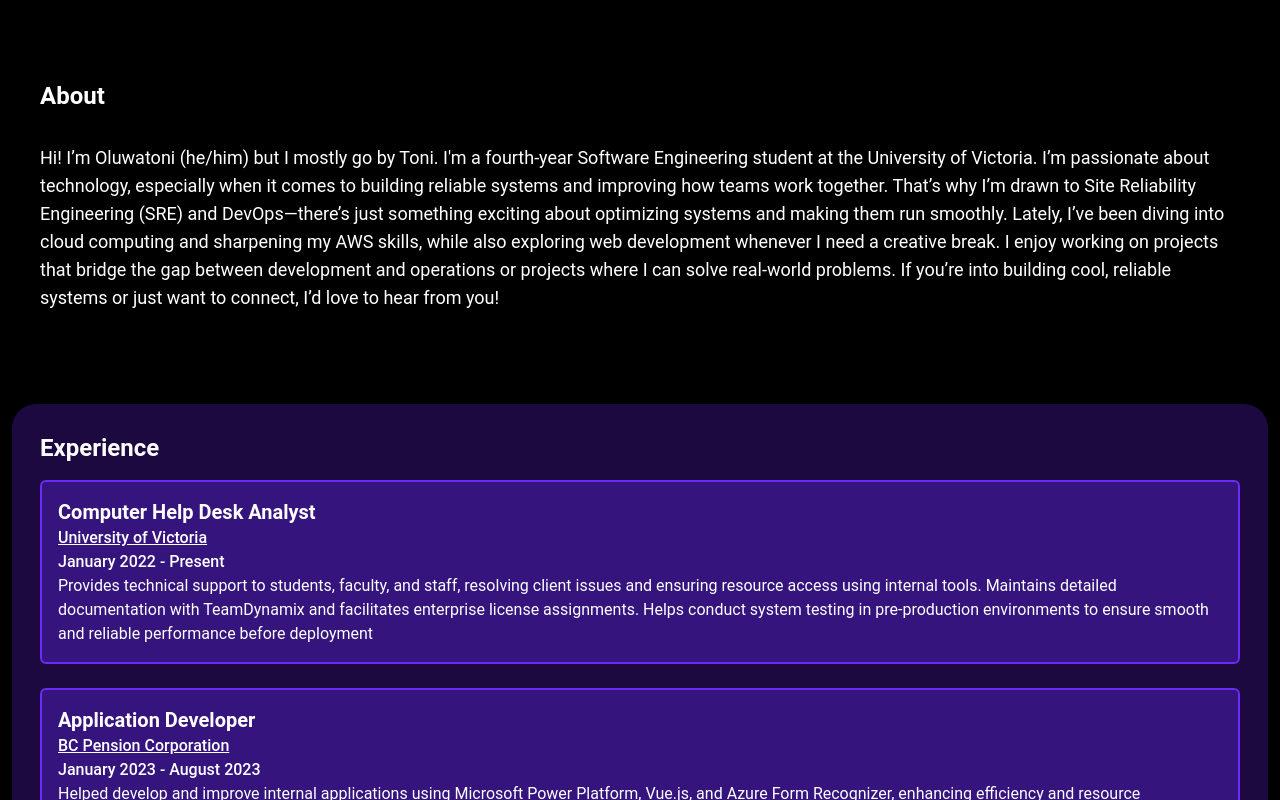
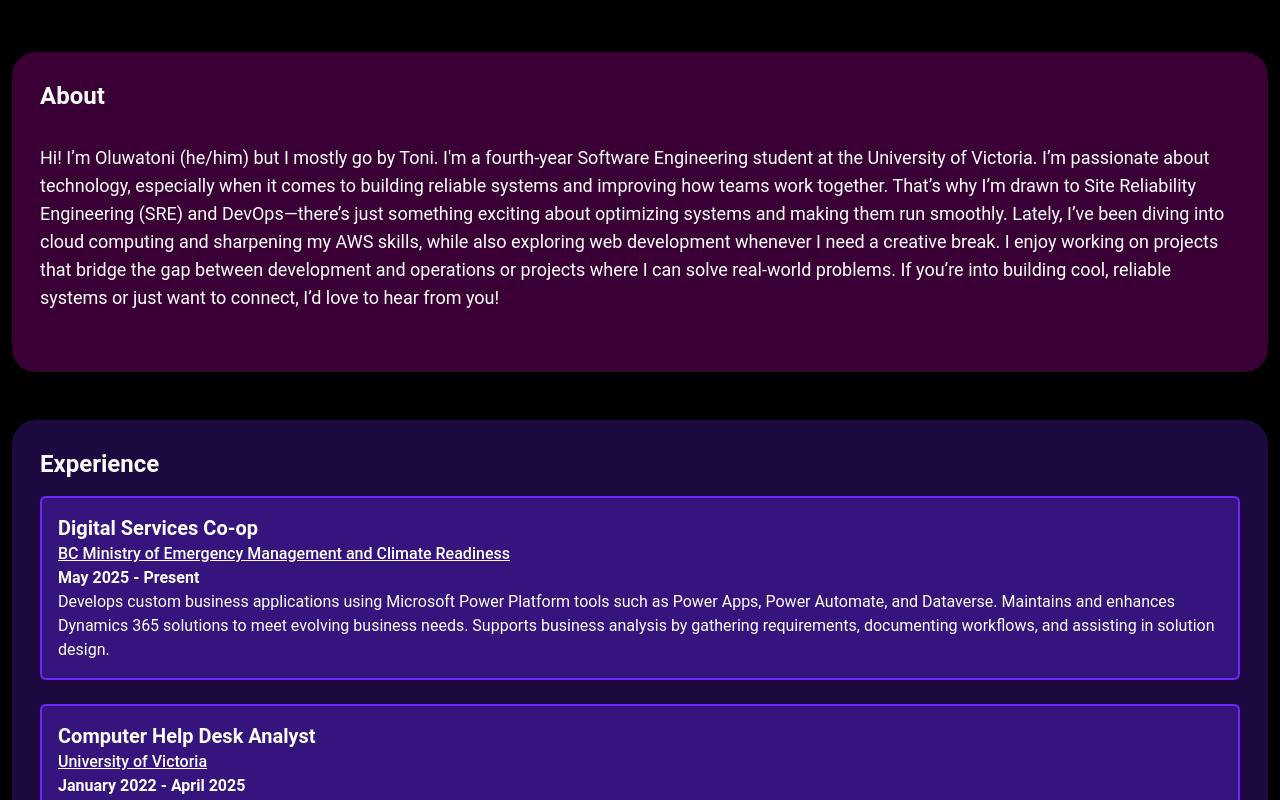
Before and after one commit to hungry-yumyumman/portfolio, a Vue app: page / in a window 1280 px wide. Shown: the part 280-1080 px from the top of the page. Built offline with nearby package versions, Linux system fonts and the light colour scheme.

Commit message:
Update work experience and bolden job duration in experience card component

```diff
--- a/src/components/ExperienceCard.vue
+++ b/src/components/ExperienceCard.vue
@@ -18,7 +18,7 @@ defineProps({
     <h4 class="text-xl font-bold">{{ JobTitle }}</h4>
     <div class="font-medium">
       <a :href="CompanyURL" class="underline hover:text-blue-600 active:text-violet-700" target="_blank">{{ Company }}</a>
-      <p>{{ StartDate }} - {{ EndDate || 'Present' }}</p>
+      <p class="font-semibold">{{ StartDate }} - {{ EndDate || 'Present' }}</p>
     </div>
     <div v-for="(competency, index) in Competencies" :key="index">
       {{competency}}
--- a/src/views/HomeView.vue
+++ b/src/views/HomeView.vue
@@ -12,17 +12,27 @@ import { format } from 'date-fns';
 
 const experience : Ref<exp[]> = ref([
   {
+    JobTitle: "Digital Services Co-op",
+    StartDate: format(new Date('May 26, 2025'), "MMMM yyyy"),
+    EndDate:"",
+    Location:"Saanichton, BC",
+    Company:"BC Ministry of Emergency Management and Climate Readiness",
+    CompanyURL: "https://www2.gov.bc.ca/gov/content/governments/organizational-structure/ministries-organizations/ministries/emergency-management-and-climate-readiness",
+    Competencies: ["Develops custom business applications using Microsoft Power Platform tools such as Power Apps, Power Automate, and Dataverse. Maintains and enhances Dynamics 365 solutions to meet evolving business needs. Supports business analysis by gathering requirements, documenting workflows, and assisting in solution design."],
+    Technologies:[""]
+  },
+  {
     JobTitle: "Computer Help Desk Analyst",
     StartDate: format(new Date('January 2, 2022'), "MMMM yyyy"),
-    EndDate:"",
+    EndDate: format(new Date('April 29, 2025'), "MMMM yyyy"),
     Location:"Victoria, BC",
     Company:"University of Victoria",
     CompanyURL: "https://www.uvic.ca",
-    Competencies: ["Provides technical support to students, faculty, and staff, resolving client issues and ensuring resource access using internal tools. Maintains detailed documentation with TeamDynamix and facilitates enterprise license assignments. Helps conduct system testing in pre-production environments to ensure smooth and reliable performance before deployment"],
+    Competencies: ["Provided technical support to students, faculty, and staff, resolving client issues and ensuring resource access using internal tools. Maintained detailed documentation with TeamDynamix and facilitates enterprise license assignments. Helped conduct system testing in pre-production environments to ensure smooth and reliable performance before deployment"],
     Technologies:[""]
   },
   {
-    JobTitle: "Application Developer",
+    JobTitle: "Application Developer Co-op",
     StartDate: format(new Date('January 2, 2023'), "MMMM yyyy"),
     EndDate: format(new Date('August 25, 2023'), "MMMM yyyy"),
     Location:"Victoria, BC",
@@ -84,9 +94,9 @@ const Projects: Ref<proj[]> = ref([
           </div>
         </div>
 
-        <div id="about" class="text-white mx-3 p-7">
+        <div id="about" class="text-white mx-3 p-7 bg-plum rounded-[24px]">
           <h3 class="text-2xl font-bold mb-4">About</h3>
-          <div class="pb-16 pt-4 text-lg">
+          <div class="pb-8 pt-4 text-lg">
             Hi! I’m Oluwatoni (he/him) but I mostly go by Toni. I'm a fourth-year Software Engineering student at the University of Victoria.
             I’m passionate about technology, especially when it comes to building reliable systems and improving how teams work together.
             That’s why I’m drawn to Site Reliability Engineering (SRE) and DevOps—there’s just something exciting about optimizing systems and making them run smoothly.
@@ -97,7 +107,7 @@ const Projects: Ref<proj[]> = ref([
           </div>
         </div>
 
-        <div id="experience" class="text-white mx-3 p-7 bg-darkPurple rounded-[24px]">
+        <div id="experience" class="text-white mt-12 mx-3 p-7 bg-darkPurple rounded-[24px]">
           <h3 class="text-2xl font-bold mb-4">Experience</h3>
           <div class="grid grid-cols-1 gap-6 ">
             <ExperienceCard
--- a/tailwind.config.js
+++ b/tailwind.config.js
@@ -18,7 +18,9 @@ export default {
         orangePri: '#FE961B',
         darkGrey:'#313338',
         lighterGrey:'#565a62',
-        grampsBrown:'#795649'
+        grampsBrown:'#795649',
+        plum: '#3a0035',
+        lightplum: '#590248'
       },
       fontFamily: {
         'discord': ['"gg sans"', '"Noto Sans"', '"Helvetica Neue"', 'Helvetica', 'Arial', 'sans-serif'],
```
